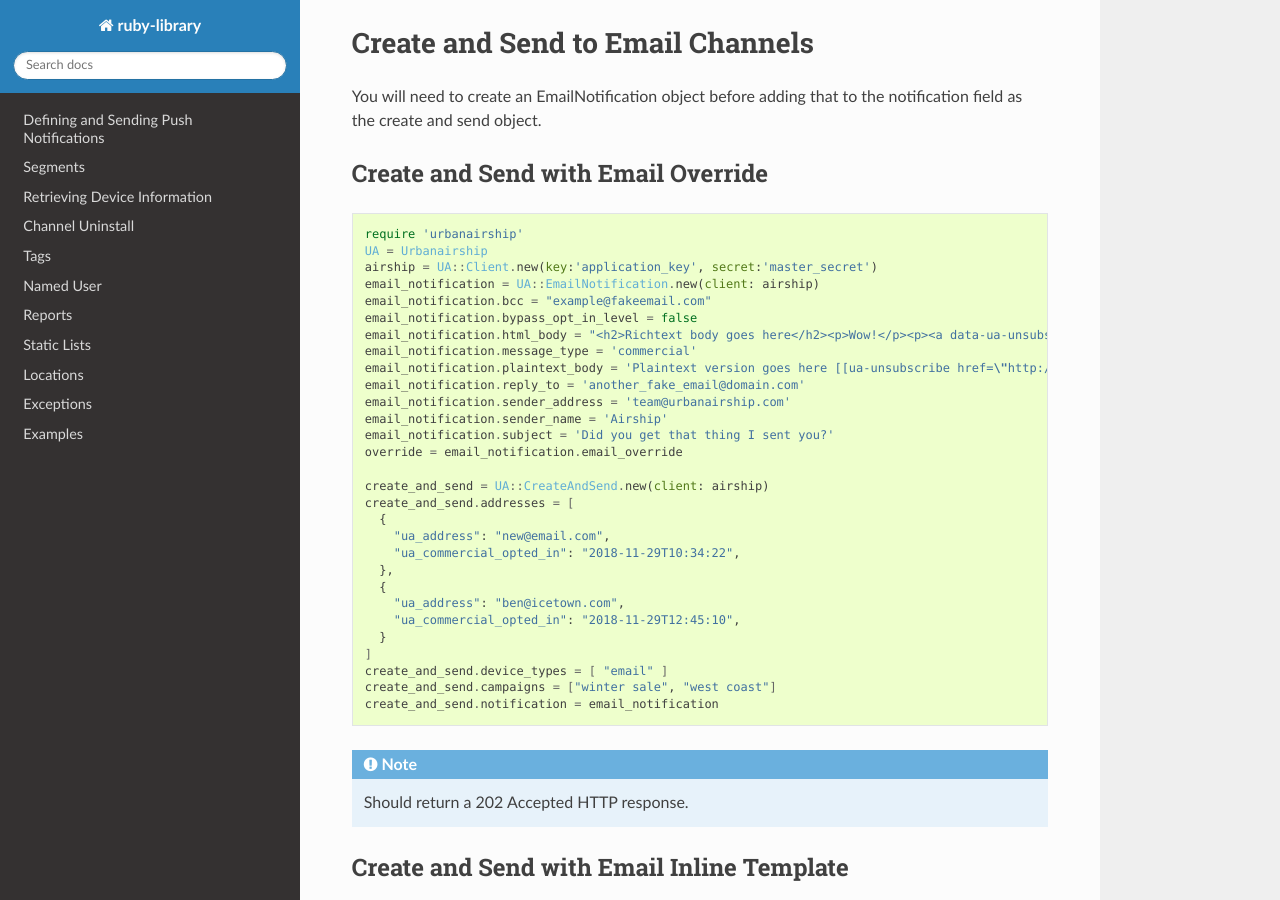
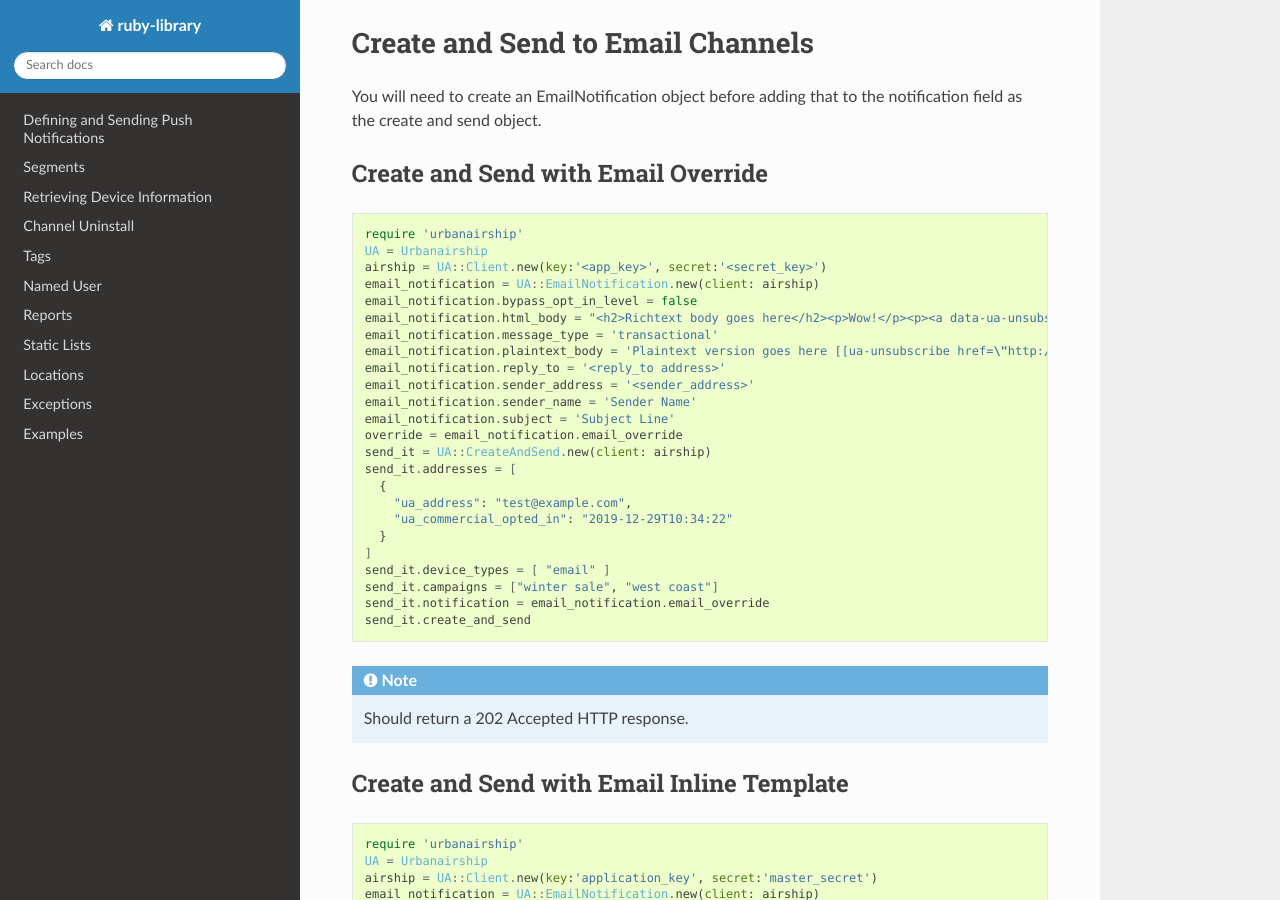
Before and after one commit to urbanairship/ruby-library, a Sphinx documentation site: the page built from docs/create_and_send.rst, in a window 1280 px wide and 900 px high, scrolled down 304 px. Built offline with Sphinx 7.4.7 and the Read the Docs theme 2.0.0, drawn with Linux system fonts in a browser that asks for light colours; the version number could not be read and is left out.

Commit message:
-refactor create and send class -add to operation method on create and send

```diff
--- a/docs/create_and_send.rst
+++ b/docs/create_and_send.rst
@@ -20,33 +20,28 @@ Create and Send with Email Override
 
     require 'urbanairship'
     UA = Urbanairship
-    airship = UA::Client.new(key:'application_key', secret:'master_secret')
+    airship = UA::Client.new(key:'<app_key>', secret:'<secret_key>')
     email_notification = UA::EmailNotification.new(client: airship)
-    email_notification.bcc = "example@fakeemail.com"
     email_notification.bypass_opt_in_level = false
     email_notification.html_body = "<h2>Richtext body goes here</h2><p>Wow!</p><p><a data-ua-unsubscribe=\"1\" title=\"unsubscribe\" href=\"http://unsubscribe.urbanairship.com/email/success.html\">Unsubscribe</a></p>"
-    email_notification.message_type = 'commercial'
+    email_notification.message_type = 'transactional'
     email_notification.plaintext_body = 'Plaintext version goes here [[ua-unsubscribe href=\"http://unsubscribe.urbanairship.com/email/success.html\"]]'
-    email_notification.reply_to = 'another_fake_email@domain.com'
-    email_notification.sender_address = 'team@urbanairship.com'
-    email_notification.sender_name = 'Airship'
-    email_notification.subject = 'Did you get that thing I sent you?'
+    email_notification.reply_to = '<reply_to address>'
+    email_notification.sender_address = '<sender_address>'
+    email_notification.sender_name = 'Sender Name'
+    email_notification.subject = 'Subject Line'
     override = email_notification.email_override
-
-    create_and_send = UA::CreateAndSend.new(client: airship)
-    create_and_send.addresses = [
+    send_it = UA::CreateAndSend.new(client: airship)
+    send_it.addresses = [
       {
-        "ua_address": "new@email.com",
-        "ua_commercial_opted_in": "2018-11-29T10:34:22",
-      },
-      {
-        "ua_address": "ben@icetown.com",
-        "ua_commercial_opted_in": "2018-11-29T12:45:10",
+        "ua_address": "test@example.com",
+        "ua_commercial_opted_in": "2019-12-29T10:34:22"
       }
     ]
-    create_and_send.device_types = [ "email" ]
-    create_and_send.campaigns = ["winter sale", "west coast"]
-    create_and_send.notification = email_notification
+    send_it.device_types = [ "email" ]
+    send_it.campaigns = ["winter sale", "west coast"]
+    send_it.notification = email_notification.email_override
+    send_it.create_and_send
 
 .. note::
 
```
Also changed, not shown: 3 other files.
